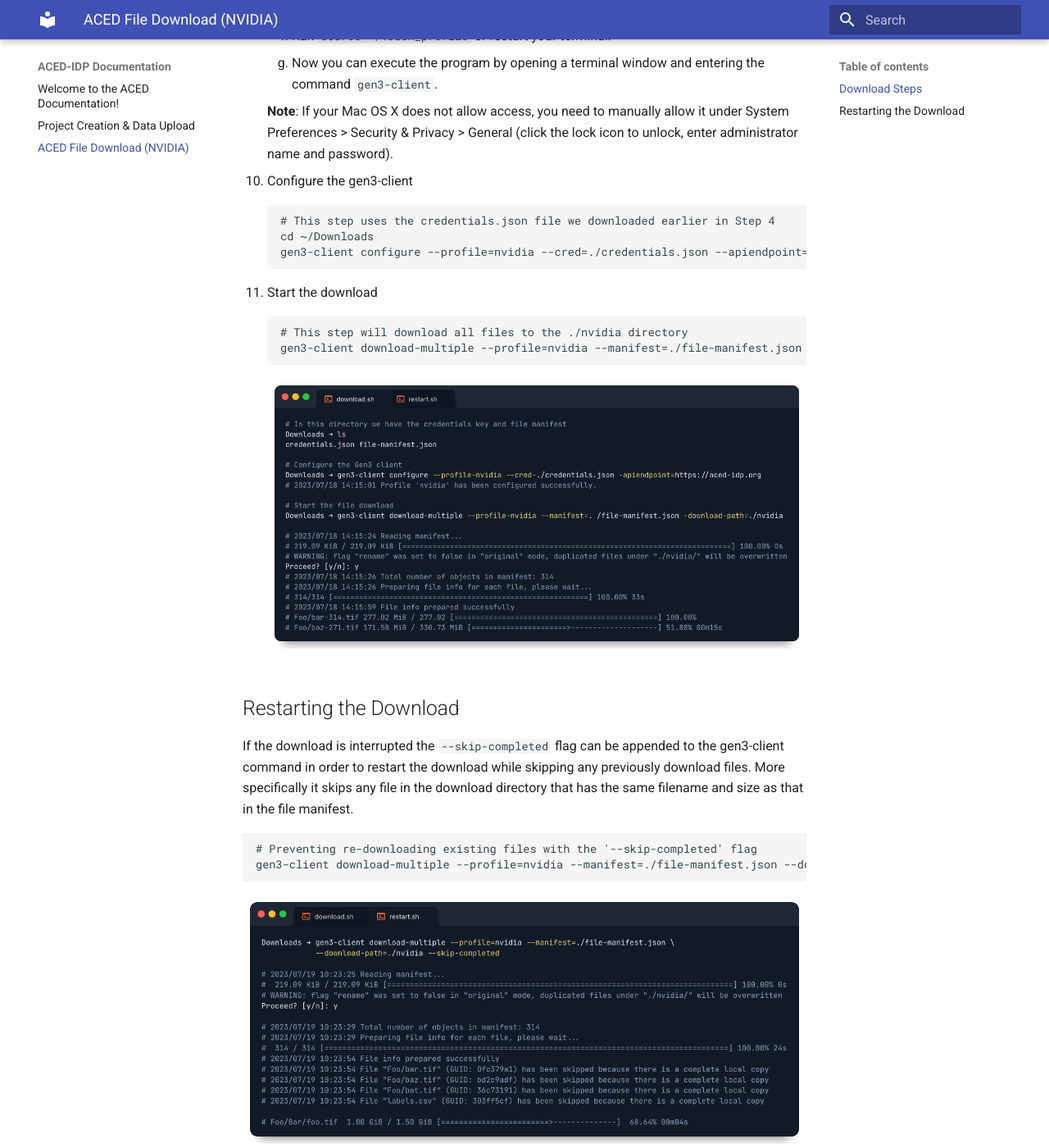
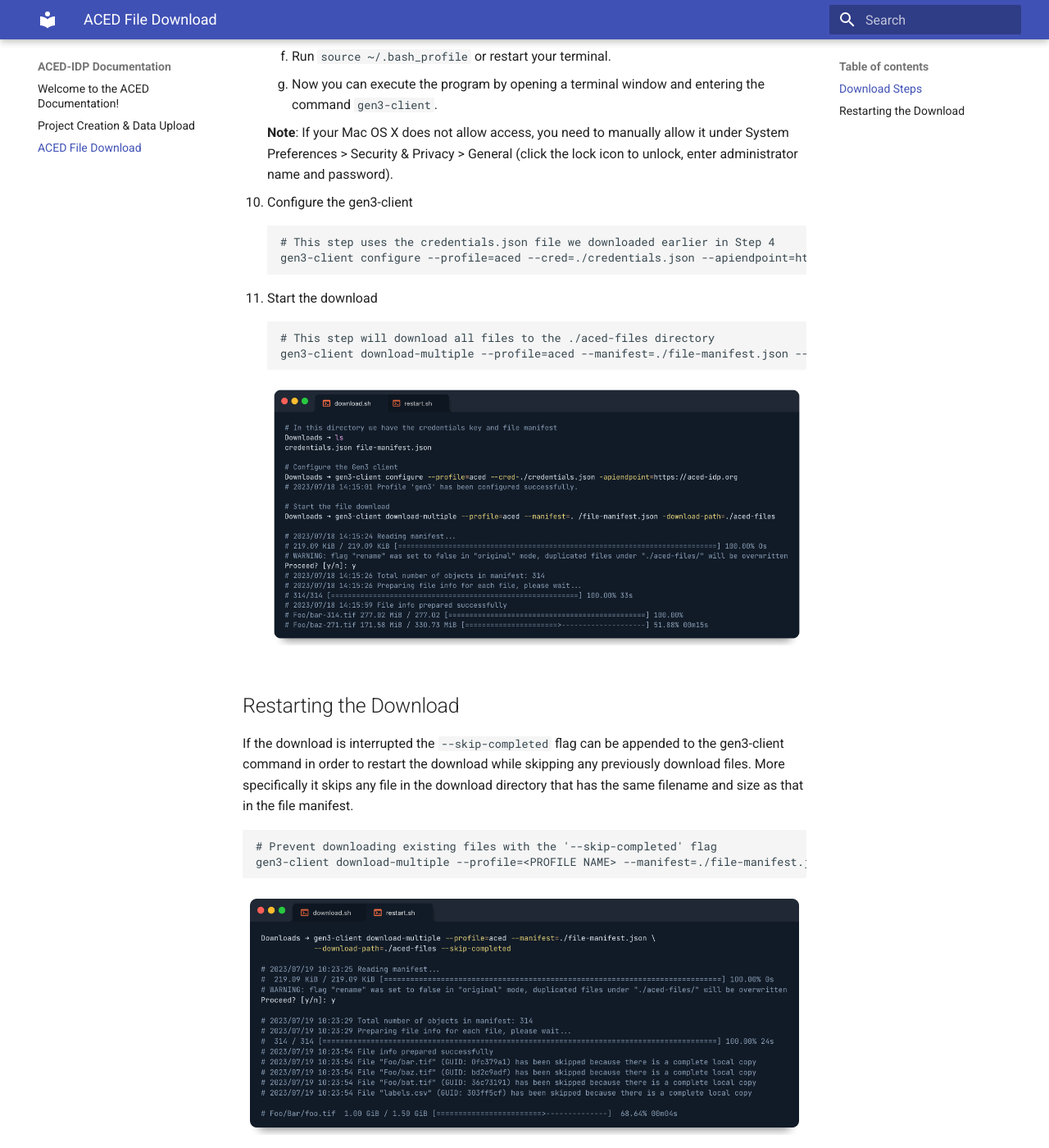
Before and after one commit to ACED-IDP/aced-idp.github.io, an MkDocs documentation site: the page built from docs/ACED-file-download.md, in a window 1280 px wide and 1400 px high, scrolled down 2303 px. Shown: the whole window at 82% size. Built offline with MkDocs 1.6.1 and Material for MkDocs 9.7.7, drawn with Linux system fonts in a browser that asks for light colours; some of the changed text lies outside the part shown.

Commit message:
Make file download instructions generic to any ACED user

```diff
--- a/docs/ACED-file-download.md
+++ b/docs/ACED-file-download.md
@@ -1,10 +1,10 @@
-# ACED File Download (NVIDIA)
+# ACED File Download
 
 ## Download Steps
 
 1. Navigate to the [ACED data commons](https://aced-idp.org/)
 
-2. Log in with NVIDIA credentials through the 'Login from Microsoft' button.
+2. Log in with your credentials through either the 'Login from Google' or the 'Login from Microsoft' buttons.
 
     ![Login page](./images/login.png)
 
@@ -43,21 +43,23 @@
 10. Configure the gen3-client
 
         # This step uses the credentials.json file we downloaded earlier in Step 4
-        cd ~/Downloads
-        gen3-client configure --profile=nvidia --cred=./credentials.json --apiendpoint=https://aced-idp.org
+        gen3-client configure --profile=aced --cred=./credentials.json --apiendpoint=https://aced-idp.org
 
 11. Start the download
 
-        # This step will download all files to the ./nvidia directory
-        gen3-client download-multiple --profile=nvidia --manifest=./file-manifest.json --download-path=./nvidia
+        # This step will download all files to the ./aced-files directory
+        gen3-client download-multiple --profile=aced --manifest=./file-manifest.json --download-path=./aced-files
 
     ![Starting the file download](./images/file-download.png)
+
+<!-- Terminal image source: -->
+<!-- https://app.codeimage.dev/d1c80a2d-cded-432e-9d2e-825a0e058996 -->
 
 ## Restarting the Download
 
 If the download is interrupted the `--skip-completed` flag can be appended to the gen3-client command in order to restart the download while skipping any previously download files. More specifically it skips any file in the download directory that has the same filename and size as that in the file manifest.
 
-    # Preventing re-downloading existing files with the '--skip-completed' flag
-    gen3-client download-multiple --profile=nvidia --manifest=./file-manifest.json --download-path=./nvidia --skip-completed
+    # Prevent downloading existing files with the '--skip-completed' flag
+    gen3-client download-multiple --profile=<PROFILE NAME> --manifest=./file-manifest.json --download-path=./gen3-files --skip-completed
 
 ![Restarting the file download](./images/restart-file-download.png)
```
Also changed, not shown: docs/images/file-download.png, docs/images/restart-file-download.png.
